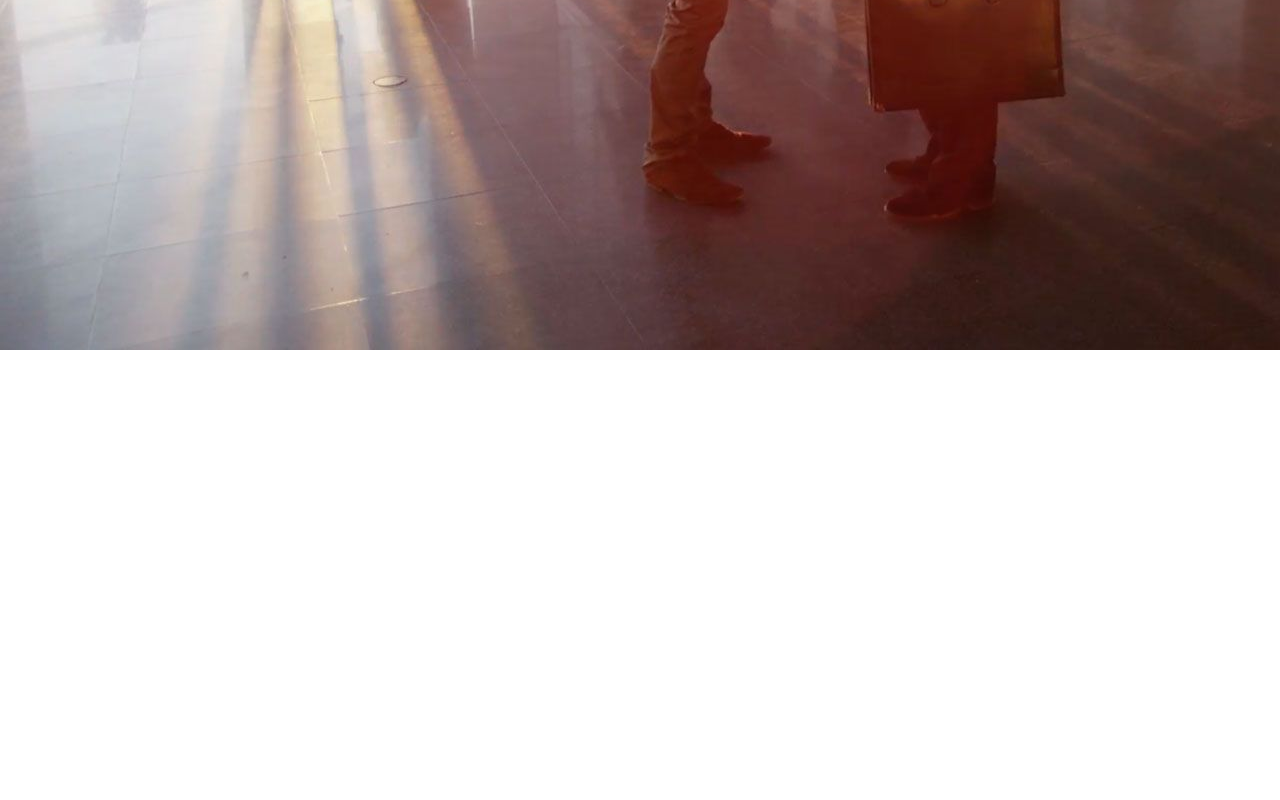
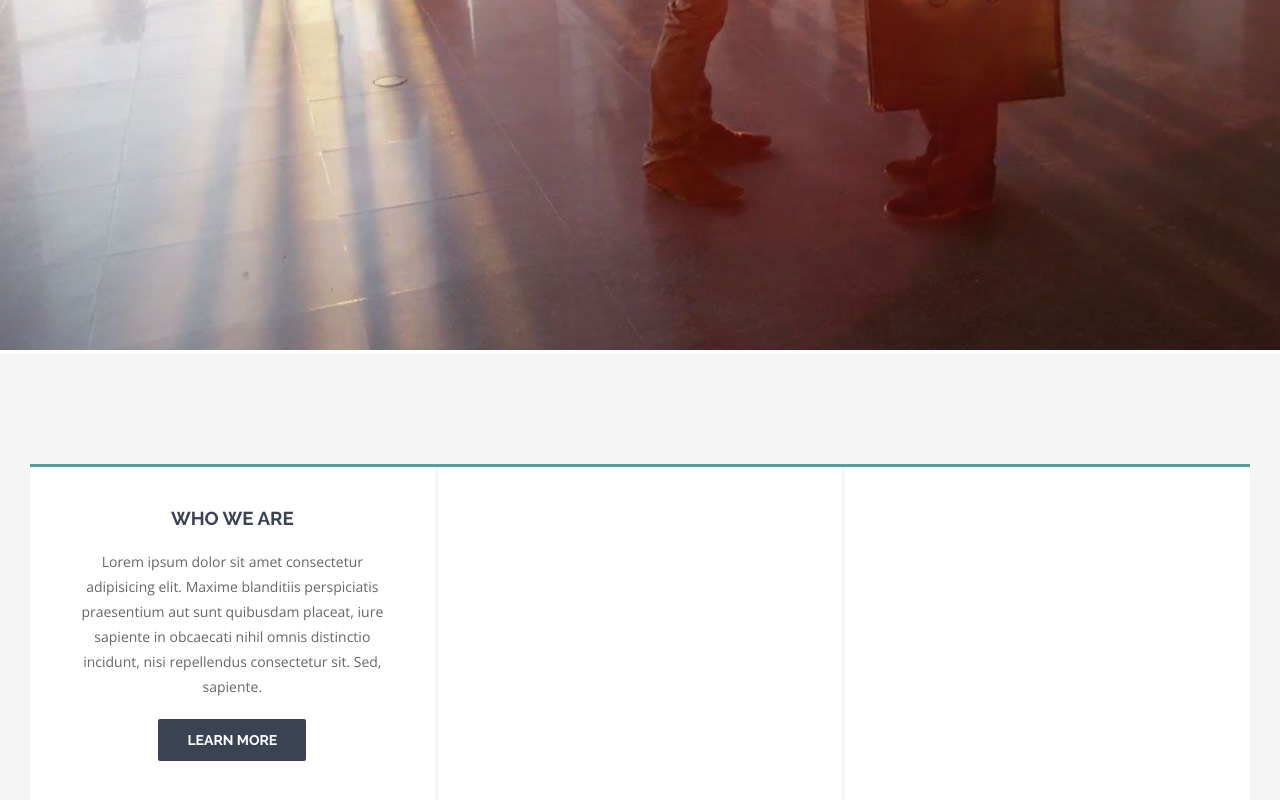
Before and after one commit to Scova89/proj-html-vuejs, a Vue app: page / in a window 1280 px wide. Shown: the part 876-1676 px from the top of the page. Before the commit the page ends 1230 px from the top, so only its background shows below. Built offline with nearby package versions, Linux system fonts and the light colour scheme.

Commit message:
creato componente button

```diff
--- a/src/assets/style/global.scss
+++ b/src/assets/style/global.scss
@@ -13,6 +13,7 @@
 // tipografia
 body{
     font-family: $font-primary;
+    color: #e2e2e2;
 }
 
 
@@ -28,6 +29,17 @@ body{
 .bg-primary-color{
     background-color: $primary-color;
 }
+.bg-secondary-color{
+    background-color: $secondary-color;
+}
+.bg-terziary-color{
+    background-color: $terziary-color;
+}
+
+.bg-terziary-color-bordertop{
+    background-color: $terziary-color;
+    border-top: 3px solid $primary-color;
+}
 
 // fonts
 .primary-font{
@@ -38,6 +50,24 @@ body{
     font-family: $font-secondary;
 }
 
+h3{
+    font-family: $font-primary;
+    color: $secondary-color;
+    text-transform: uppercase;
+    text-align: center;
+}
+
+p{
+    font-family: $font-secondary;
+    color: #666666;
+    font-size: 14px;
+    text-align: center;
+    line-height: 25px;
+    margin: 20px 0;
+
+}
+
+
 .container{
     min-width: 1080px;
     display: flex;
--- a/src/assets/style/partials/variables.scss
+++ b/src/assets/style/partials/variables.scss
@@ -3,3 +3,4 @@ $font-secondary: 'Open Sans', sans-serif;
 
 $primary-color: #55a098;
 $secondary-color: #3b4251;
+$terziary-color: #f5f5f5;
--- /dev/null
+++ b/src/components/elements/Buttons.vue
@@ -0,0 +1,22 @@
+<template>
+  <button class="bg-secondary-color primary-font">learn more</button>
+</template>
+
+<script>
+export default {
+    name: 'Buttons'
+}
+</script>
+
+<style lang="scss">
+    button{
+          text-transform: uppercase;
+          color: white;
+          padding: 13px 29px;
+          border-radius: 2px;
+          font-size: 14px;
+          font-weight: bold;
+          cursor: pointer;
+          border: none;
+    }
+</style>
--- a/src/components/macro/Header.vue
+++ b/src/components/macro/Header.vue
@@ -1,6 +1,6 @@
 <template>
   <header>
-      <div class="header-sup">
+      <div class="header-sup bg-terziary-color-bordertop">
           <div class="container">
               <div id="announce">
                 <span class="secondary-font">Avada & Associates legal team announce deal to open up oil & gas</span>
@@ -83,8 +83,6 @@ export default {
     .header-sup {
         display: flex;
         justify-content: center;
-        background-color: #f5f5f5;
-        border-top: 3px solid #55a098;
 
         .container{
         justify-content: space-between;
--- a/src/components/macro/Main.vue
+++ b/src/components/macro/Main.vue
@@ -1,19 +1,64 @@
 <template>
   <main>
       <Jumbotron/>
+
+      <!-- sezione riguardante l'identità dell'azienda-->
+      <div class="identità-azienda bg-terziary-color">
+        <div class="container bg-terziary-color-bordertop">
+          <div class="box">
+            <h3>who we are</h3>
+            <p>Lorem ipsum dolor sit amet consectetur adipisicing elit. Maxime blanditiis perspiciatis praesentium aut sunt quibusdam placeat, iure sapiente in obcaecati nihil omnis distinctio incidunt, nisi repellendus consectetur sit. Sed, sapiente.</p>
+            <div class="pulsante">
+              <Buttons/>
+            </div>
+
+          </div>
+          <div class="box"></div>
+          <div class="box"></div>
+        </div>
+
+
+      </div>
   </main>
 </template>
 
 <script>
 import Jumbotron from '../sections/Jumbotron.vue';
+import Buttons from '../elements/Buttons.vue';
+
 export default {
     name: 'Main',
     components: {
-      Jumbotron
+      Jumbotron,
+      Buttons
     }
 }
 </script>
 
 <style lang="scss" scoped>
+  .identità-azienda{
+    display: flex;
+    justify-content: center;
+    padding: 110px 30px 90px;
+
+    .container{
+      justify-content: space-between;
+
+      .box{
+      background-color: white;
+      width: calc(100% / 3 - 2px);
+      padding: 40px 50px 48px;
+
+        .pulsante{
+          display: flex;
+          justify-content: center;
+
+
+        }
+
+      }
+
+    }
+  }
 
 </style>
--- a/src/components/sections/NavBar.vue
+++ b/src/components/sections/NavBar.vue
@@ -28,7 +28,7 @@ export default {
       a{
         text-decoration: none;
         color: #838b8e;
-
+        cursor: pointer;
       }
     }
   }
```
